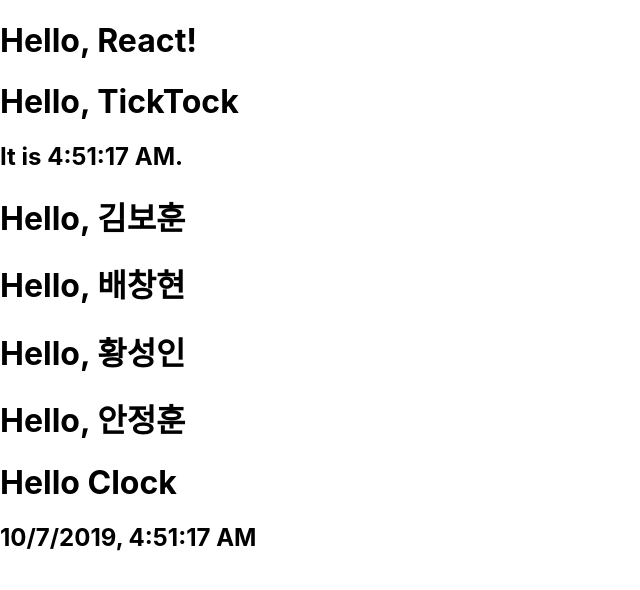
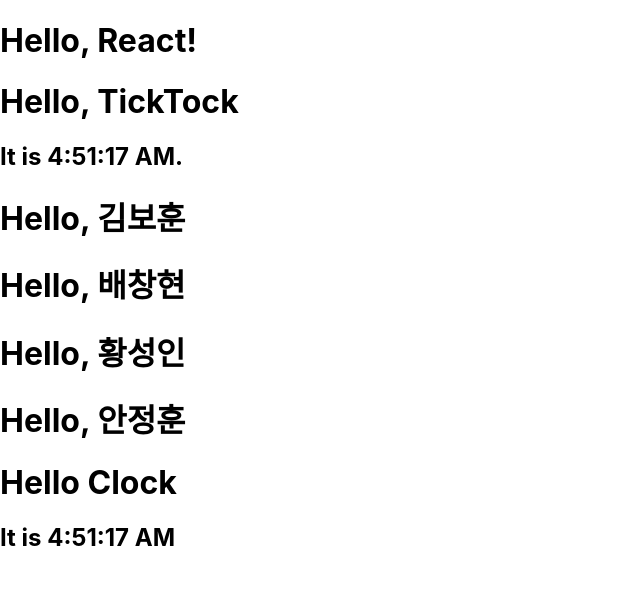
Before and after one commit to GodChiken/StudyES6toNew, a React (Create React App) app: page / in a window 1280 px wide. Shown: the top 590 px of the page, without its empty margins (0-640 px from the left). Built offline with nearby package versions, Linux system fonts and the light colour scheme.

Commit message:
state 올바르게 사용하기와 부모 컴포넌트의 state 전달 실습

```diff
--- a/src/component/Clock.js
+++ b/src/component/Clock.js
@@ -1,19 +1,21 @@
 import React, {Component} from 'react'
+import FormattedDate from './FormattedDate'
+class Clock extends Component {
 
-class Clock extends Component{
-
-    constructor(props){
+    constructor(props) {
         super(props);
-        this.state = {date : new Date()};
+        this.state = {date: new Date()}; // render() 에 사용될 것이 아니라면 사용하지 않아야 한다.
     }
-
+    // life cycle hook
+    // 컴포넌트에 마운팅할 이벤트 설정
     componentDidMount() {
         this.timerID = setInterval(
             () => this.tick(),
             1000
         );
     }
-
+    // life cycle hook
+    // 컨포넌트에 언마운팅해야할 것들 정의
     componentWillUnmount() {
         clearInterval(this.timerID);
     }
@@ -22,7 +24,7 @@
         return (
             <div>
                 <h1>Hello Clock</h1>
-                <h2>{this.state.date.toLocaleString()}</h2>
+                <FormattedDate date ={this.state.date}/>
             </div>
         );
     }
@@ -33,4 +35,5 @@
         });
     }
 }
+
 export default Clock;
--- /dev/null
+++ b/src/component/FormattedDate.js
@@ -0,0 +1,7 @@
+import React from 'react';
+
+function FormattedDate(props) {
+    return <h2>It is {props.date.toLocaleTimeString()}</h2>
+}
+
+export default FormattedDate;
```
